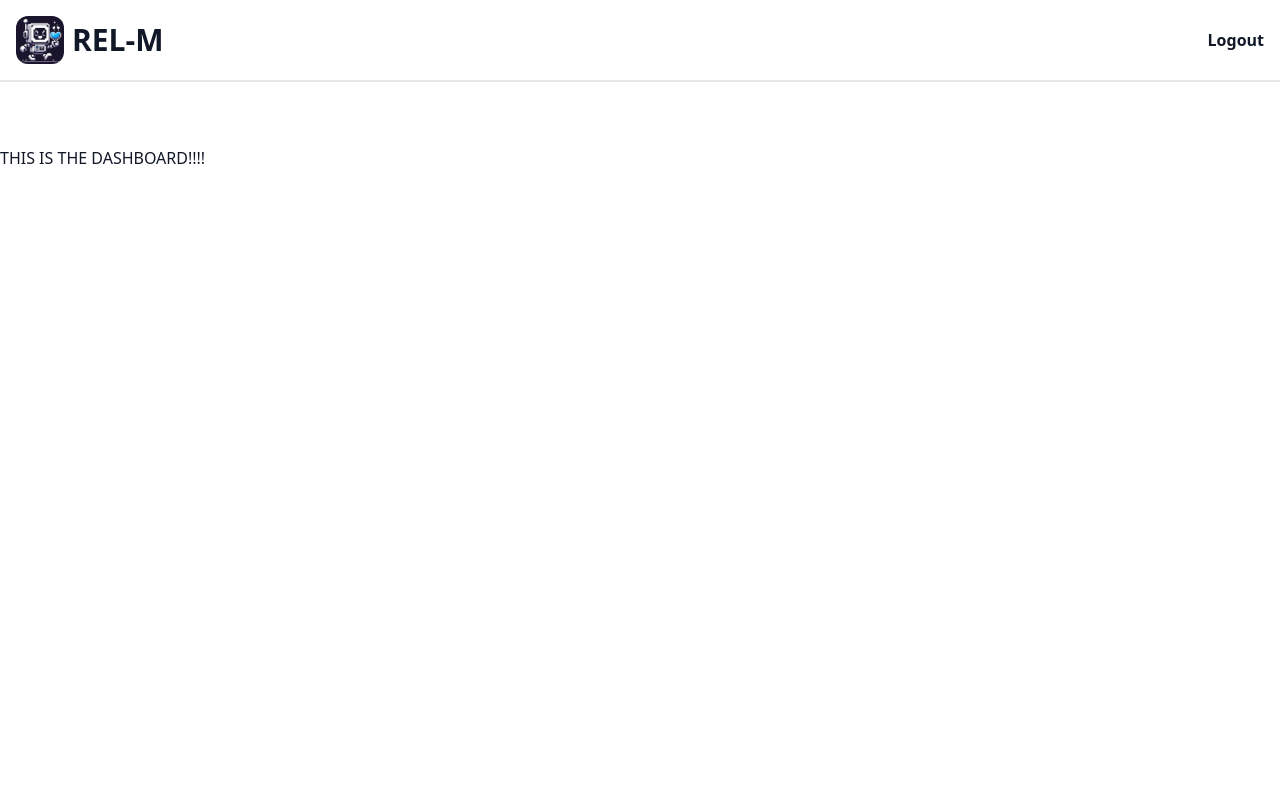
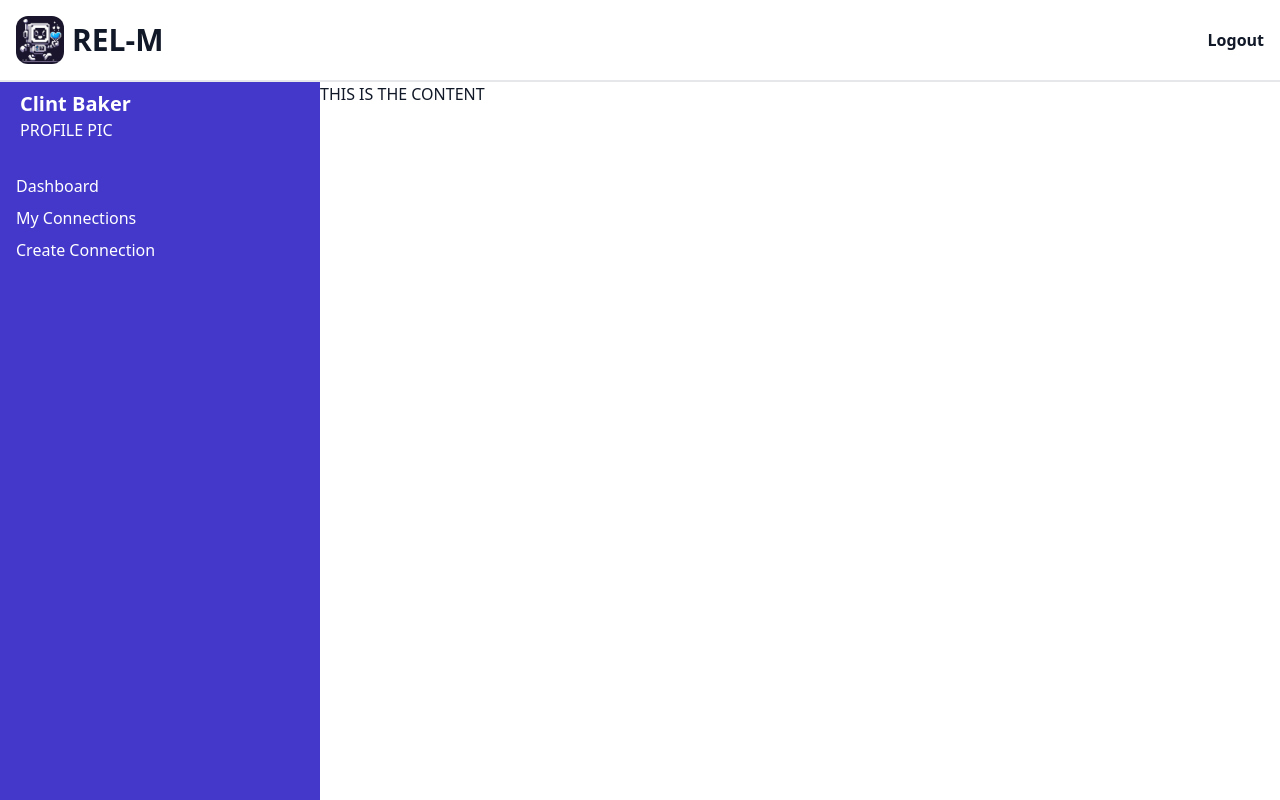
Before and after one commit to ClintBaker/socialcrm, a React (Vite) app in the folder client/: page /dashboard in a window 1280 px wide. Shown: the top 800 px of the page. Built offline with nearby package versions, Linux system fonts and the light colour scheme; sample sign-in values are in the browser's storage.

Commit message:
dashboard wireframe for desktop

```diff
--- a/client/src/App.tsx
+++ b/client/src/App.tsx
@@ -14,7 +14,7 @@ function App() {
   return (
     <>
       <Nav token={token} />
-      <main className="bg-white min-h-screen text-gray-900 my-16">
+      <main className="bg-white min-h-screen text-gray-900">
         <ScrollToTop>
           <Routes>
             {/* Primary routes */}
--- a/client/src/components/dashboard/Dashboard.tsx
+++ b/client/src/components/dashboard/Dashboard.tsx
@@ -1,3 +1,11 @@
+import Outlet from './Outlet'
+import Sidebar from './Sidebar'
+
 export default function Dashboard() {
-  return <div>THIS IS THE DASHBOARD!!!!</div>
+  return (
+    <div className="h-screen flex w-full">
+      <Sidebar />
+      <Outlet />
+    </div>
+  )
 }
--- /dev/null
+++ b/client/src/components/dashboard/Outlet.tsx
@@ -0,0 +1,3 @@
+export default function Outlet() {
+  return <div className=" w-3/4">THIS IS THE CONTENT</div>
+}
--- /dev/null
+++ b/client/src/components/dashboard/Sidebar.tsx
@@ -0,0 +1,30 @@
+function Sidebar() {
+  return (
+    <div className=" w-1/4 bg-indigo-700 text-white">
+      <div className="px-5 py-2">
+        <h1 className="text-xl font-semibold">Clint Baker</h1>
+        <div>PROFILE PIC</div>
+      </div>
+      <ul className="mt-5">
+        <li className="py-1 px-4 hover:bg-gray-700">
+          <a href="#" className="block">
+            Dashboard
+          </a>
+        </li>
+        <li className="py-1 px-4 hover:bg-gray-700">
+          <a href="#" className="block">
+            My Connections
+          </a>
+        </li>
+        <li className="py-1 px-4 hover:bg-gray-700">
+          <a href="#" className="block">
+            Create Connection
+          </a>
+        </li>
+        {/* Add more navigation links as needed */}
+      </ul>
+    </div>
+  )
+}
+
+export default Sidebar
--- a/client/src/components/utility/Nav.tsx
+++ b/client/src/components/utility/Nav.tsx
@@ -14,7 +14,7 @@ export default function Nav(props: any) {
     }
   }
   return (
-    <nav className="p-4 font-semibold border-b-2 flex  items-center justify-between text-gray-900 ">
+    <nav className="p-4 font-semibold border-b-2 flex  items-center justify-between text-gray-900">
       <Link to="/">
         <div className="flex items-center">
           <div className="h-12 w-12 rounded-xl overflow-hidden mr-2">
```
Also changed, not shown: 1 other file (tests, documents, lock files or other folders).
